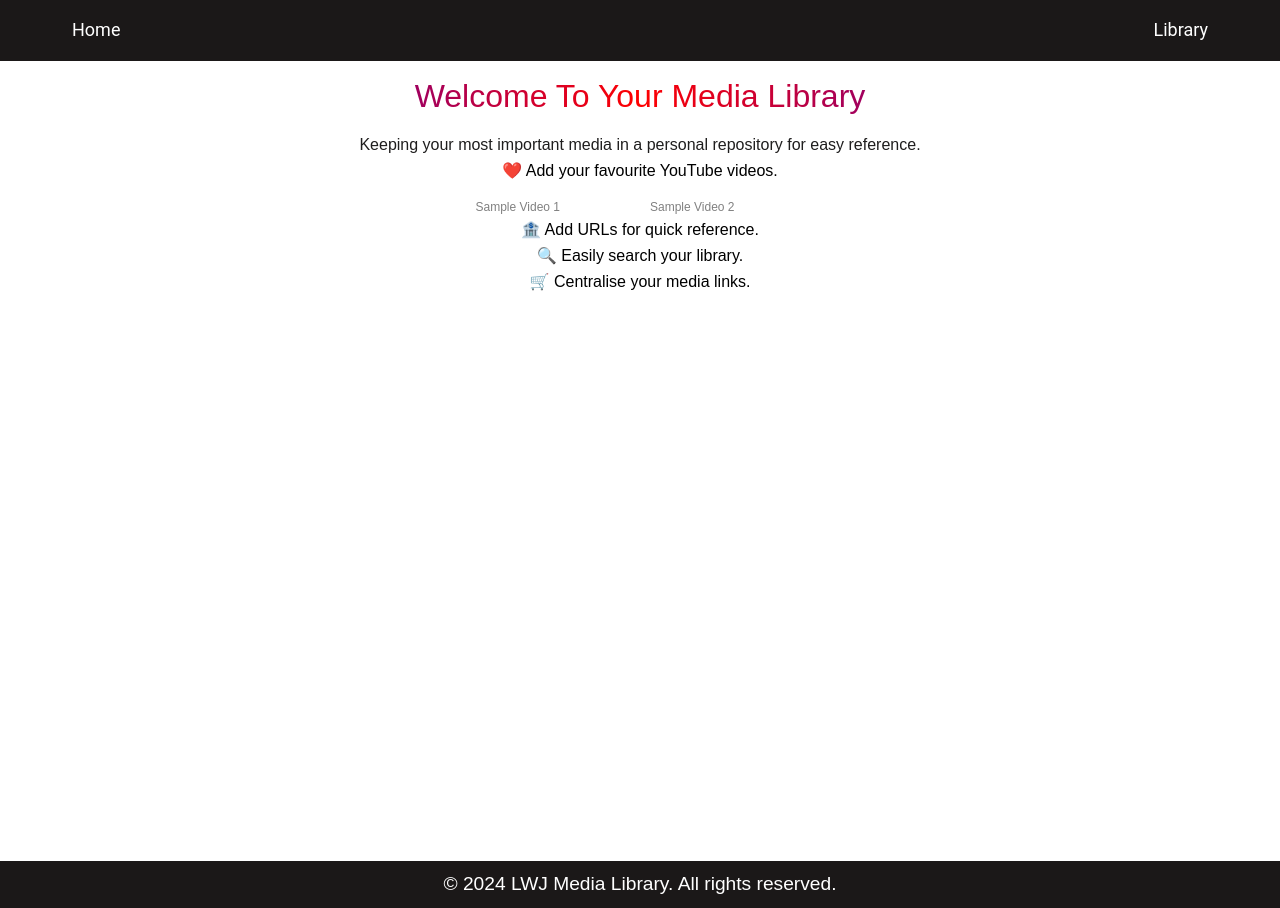
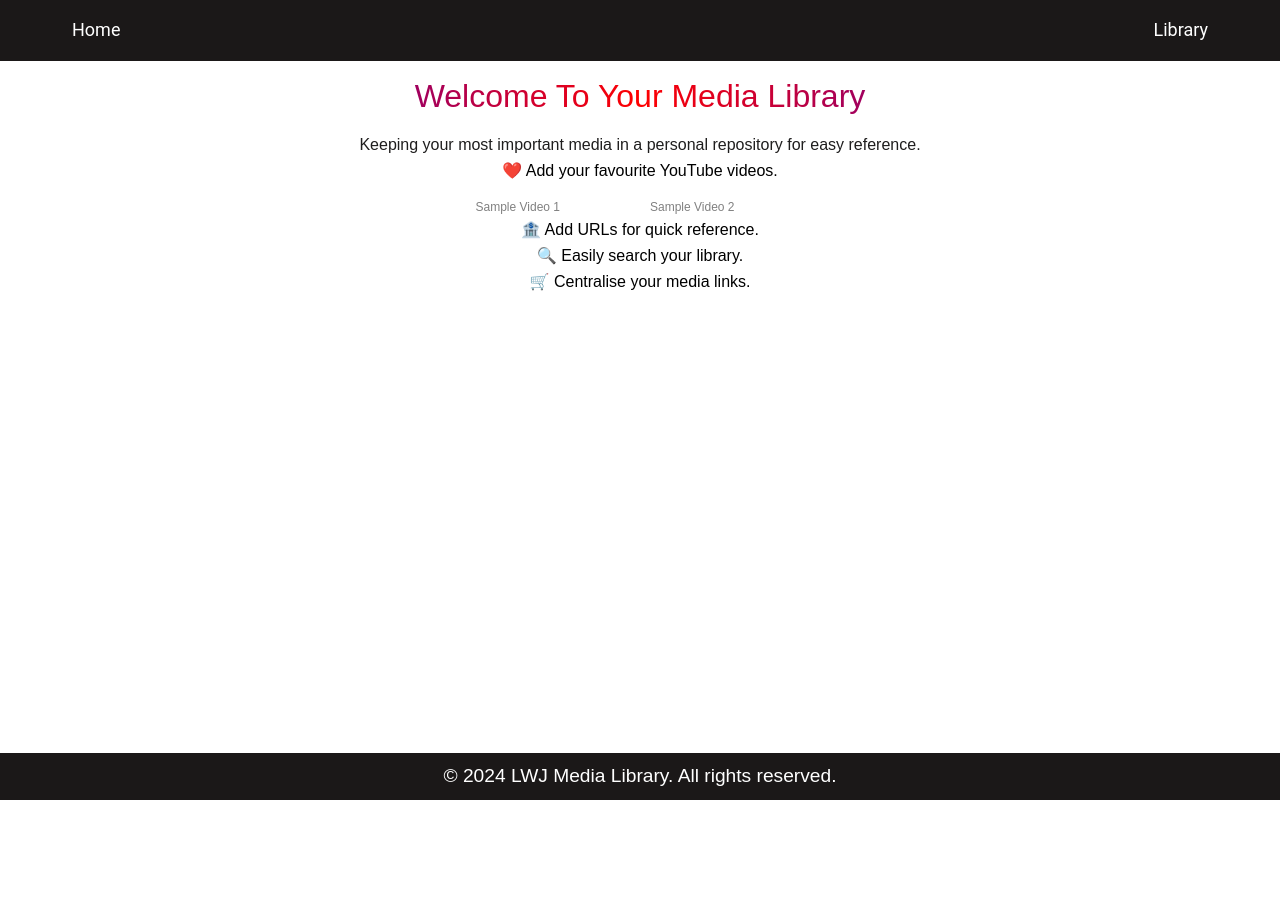
Before and after one commit to uk030621/MediaHouseLWJ, a Next.js app: page / in a window 1280 px wide. After the commit the page ends 800 px from the top, so only its background shows below. Built offline with nearby package versions, Linux system fonts and the light colour scheme.

Commit message:
Modified .background-container to ensure footer is shown in viewport.

```diff
--- a/app/globals.css
+++ b/app/globals.css
@@ -105,9 +105,9 @@ footer {
 
 .background-container {
   position: relative;
-  width: 100vw;
-  height: 100vh;
-  overflow: hidden;
+  width: 100%;
+  flex: 1; /* Allow it to grow and fill the available space */
+  overflow: hidden; /* Keep overflow behavior for the background video */
 }
 
 .background-video {
```
